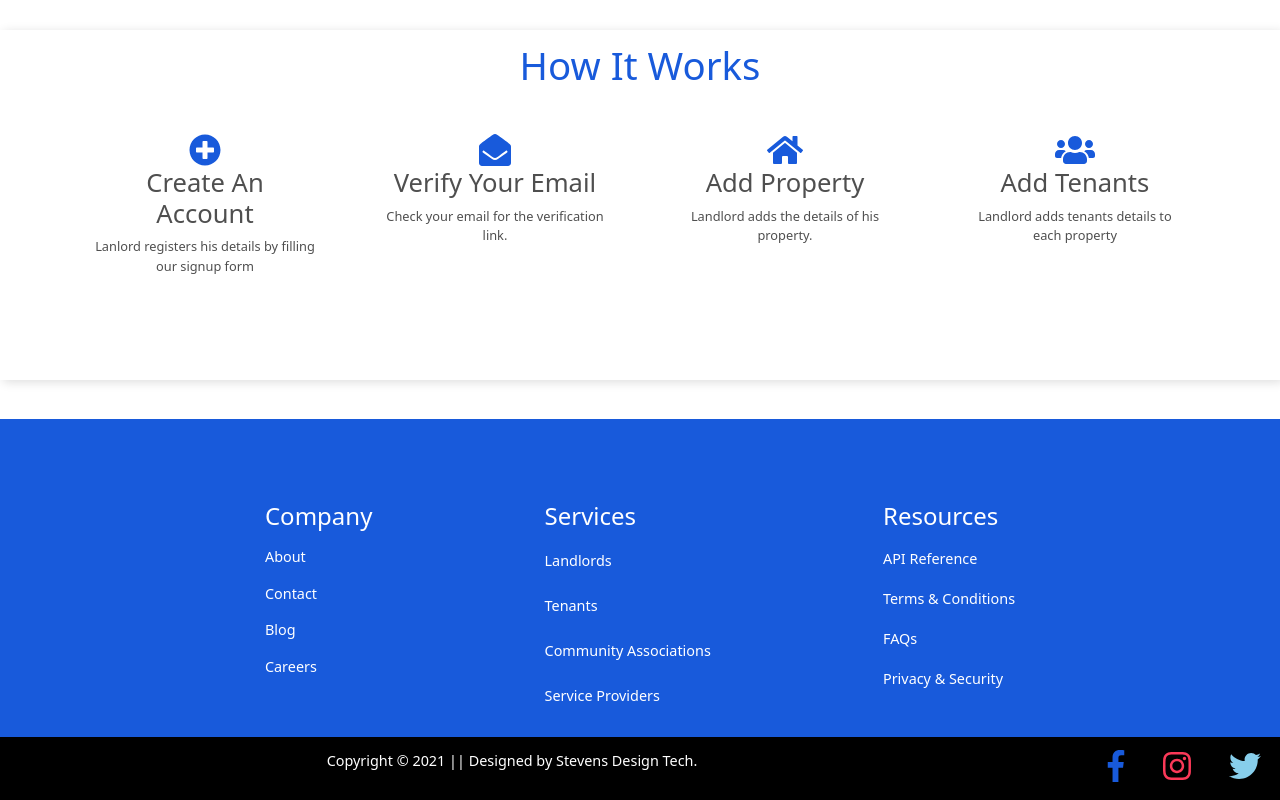
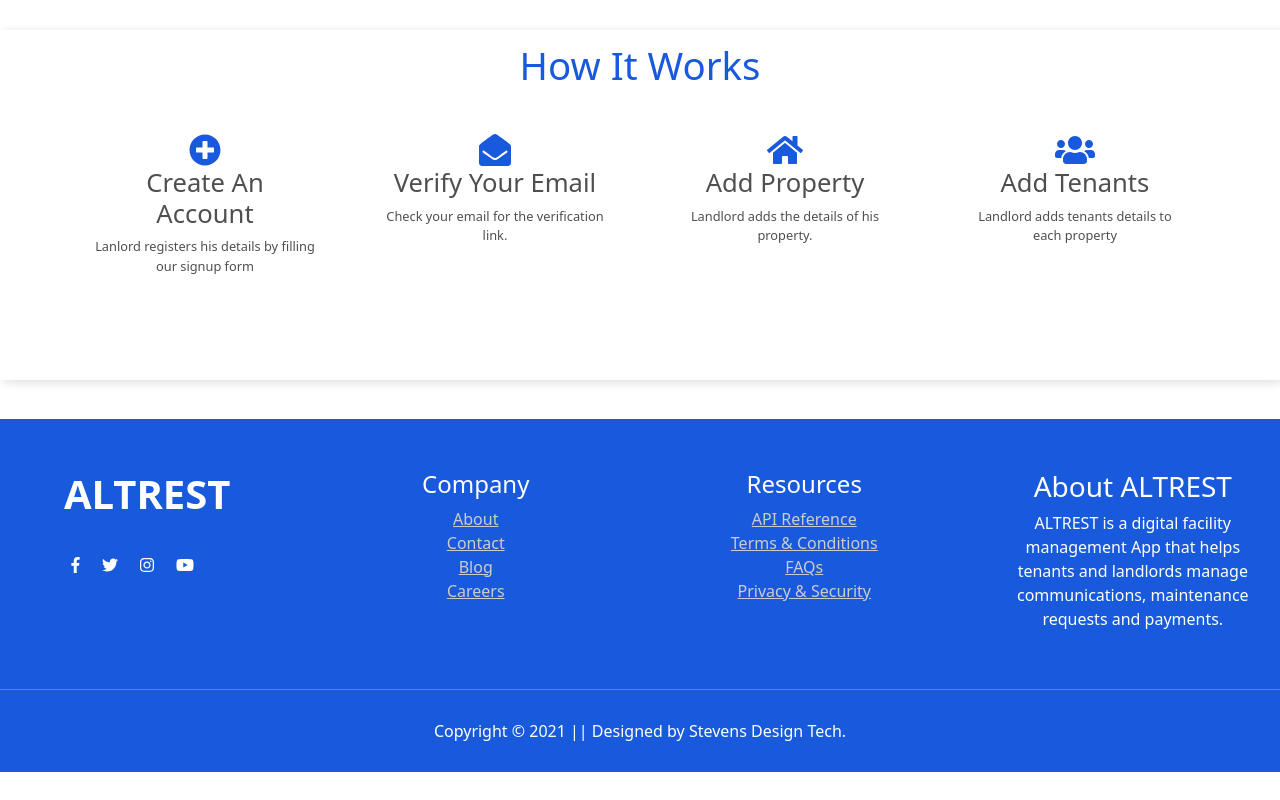
Before and after one commit to seyeonigbinde/Altrest-Tenant-App-FrontEnd-2, a React (Create React App) app: page / in a window 1280 px wide. Shown: the part 3193-3993 px from the top of the page. After the commit the page ends 3965 px from the top, so only its background shows below. Built offline with nearby package versions, Linux system fonts and the light colour scheme.

Commit message:
Footer Component Restructured

```diff
--- a/src/components/Footer.js
+++ b/src/components/Footer.js
@@ -4,43 +4,44 @@
 
 const Footer = () => {
 
+
+
     return (
-        <footer className="footer">
-            <section className=" footer_body">
-                <div className="footer_links">
+        <footer>
+            <section className="footer_container">
+                <div className="footer_items" >
+                    <h1><b> ALTREST </b></h1>
+                    <div className="footer_socials">
+                        <i class="fab fa-facebook-f"></i>
+                        <i class="fab fa-twitter"></i>
+                        <i class="fab fa-instagram"></i>
+                        <i class="fab fa-youtube"></i>
+                    </div>
+                </div>
+                <div className="footer_items" >
                     <h4>Company</h4>
-
                     <Link to='/about'>About</Link>
                     <Link>Contact</Link>
                     <Link>Blog</Link>
                     <Link>Careers</Link>
                 </div>
-                <div className="footer_links">
-                    <h4>Services</h4>
-
-                    <Link>Landlords</Link>
-                    <Link>Tenants</Link>
-                    <Link>Community Associations</Link>
-                    <Link>Service Providers</Link>
-                </div>
-                <div className="footer_links">
+                <div className="footer_items" >
                     <h4>Resources</h4>
 
                     <Link>API Reference</Link>
                     <Link>Terms & Conditions</Link>
                     <Link>FAQs</Link>
                     <Link>Privacy & Security</Link>
+
+                </div>
+                <div className="footer_items" >
+                    <h3>About ALTREST</h3>
+                    <p>ALTREST is a digital facility management App that helps tenants and landlords manage communications, maintenance requests and payments. </p>
                 </div>
             </section>
-            <section className="footer_note" >
-                <div className="footer_copyright">
-                    <p>Copyright &copy; 2021 || Designed by Stevens Design Tech.</p>
-                </div>
-                <div className="footer_social">
-                    <i class="fab fa-facebook-f fa-2x primary" style={{ color: '#185adb' }}></i>
-                    <i class="fab fa-instagram fa-2x" style={{ color: '#fb3958' }}></i>
-                    <i class="fab fa-twitter fa-2x" style={{ color: 'skyblue' }}></i>
-                </div>
+            <hr />
+            <section className="footer_copyright">
+                <p>Copyright &copy; 2021 || Designed by Stevens Design Tech.</p>
             </section>
         </footer>
     )
--- a/src/index.css
+++ b/src/index.css
@@ -294,6 +294,9 @@
 .pricing_items h6{
   color: #aaa;
 }
+.pricing_items p{
+  padding: 2% 0;
+}
 .pricing_items a{
   color: #fff;
   text-decoration: none;
@@ -379,65 +382,46 @@
   cursor: pointer;
 }
 footer{
-  padding-top: 5%;
-  /* background-color: #000; */
+  background-color: #185adb;
+  color: #fff;
+  /* margin-top: 4%; */
 }
-.footer{
-  background-color: #185adb;
-}
-.footer_body{
-  display: flex;
-  justify-content: space-evenly;
-  width: 75%;
-  color: #fff;
-  text-align: center;
-}
-.footer_links{
-  padding: 2% 7%;
-  text-align: left;
-}
-.footer_links a{
-  display: flex;
-  justify-content: space-evenly;
-  flex-direction: column;
-  text-decoration: none;
-  width: 100%;
-  color: #fff;
-  font-size: 0.9rem;
-  text-align: left;
-  padding: 7% 0;
-}
-.footer_links a:hover{
-  color: #000;
-}
-footer p{
-  width: 100%;
-  display: flex;
-  justify-content: center;
-  font-size: 0.9rem;
-}
-.footer_social{
-  display: flex;
-  justify-content: space-evenly;
-  width: 15%;
-}
-.footer_note{
+.footer_container{
   display: flex;
   justify-content: space-between;
-  padding: 1% 0;
-  background-color: #000;
+  align-items: flex-start;
+  flex-wrap: wrap;
+}
+.footer_items{
+  width: 23%;
+  padding: 2% 2%;
+  margin-top: 2%;
+}
+.footer_items a{
+  display: flex;
+  flex-direction: column;
+  color: #ccc;
 }
 .footer_copyright{
-  width: 80%;
-  color: #fff;
+  text-align: center;
+  padding: 1% 0;
 }
+.footer_socials{
+  display: flex;
+  justify-content: space-between;
+  flex-wrap: wrap;
+  width: 60%;
+  padding: 2% 0;
+  margin: 14% 14%;
+}
+
 
 @media screen and (max-width: 900px) {
   .logo{
     width: 21%;
   }
   .footer_links{
-    display: none;
+    /* display: none; */
   }
   .features_portrait{
     display: none;
@@ -501,6 +485,13 @@
   }
   .the_dashboard_links2{
     display: inline;
+  }
+  .footer_items{
+    width: 65%;
+   margin-left: 20%;
+  }
+  .footer_items a{
+    font-size: 0.7rem;
   }
 }
 
@@ -573,14 +564,5 @@
 .signup_login{
   font-size: 0.7rem;
 }
-.footer_copyright{
- width: 100%;
-}
-.footer_copyright p{
-  font-size: 0.7rem;
- }
-.footer_social{
-  display: none;
-}
 
 }
```
